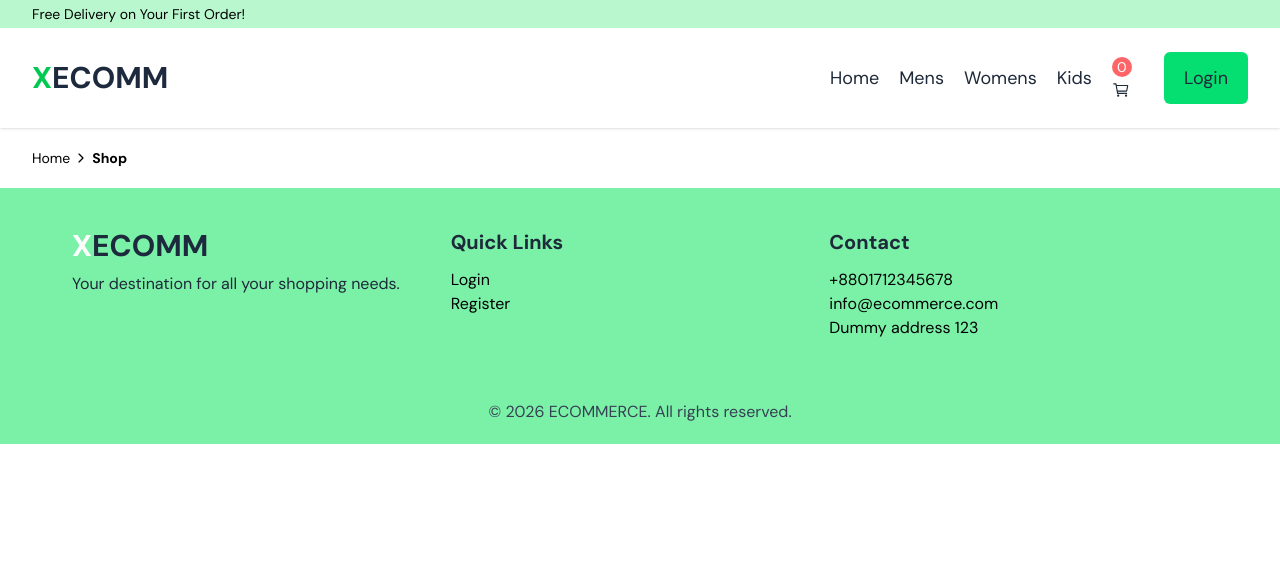
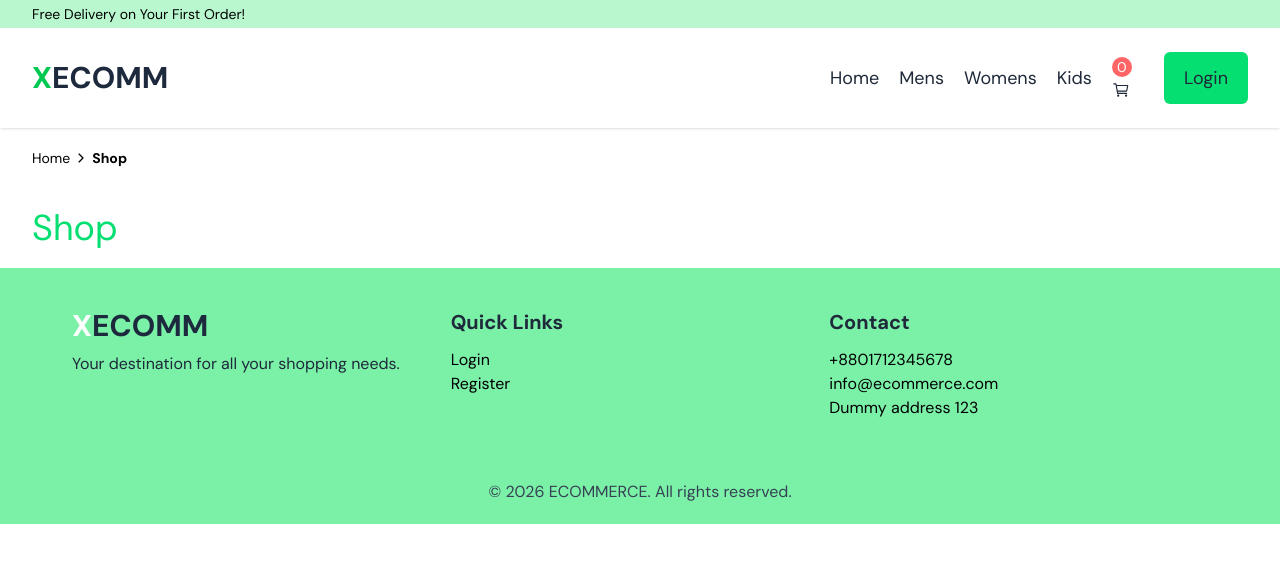
Before and after one commit to tirthosarkar/E-Commerce-Website-1, a React app: page /Shop in a window 1280 px wide. Shown: the top 562 px of the page. Built offline with nearby package versions, Linux system fonts and the light colour scheme; the HTML template or start-up script is replaced by a standard one.

Commit message:
Added shop.jsx Title

```diff
--- a/src/pages/Shop.jsx
+++ b/src/pages/Shop.jsx
@@ -10,15 +10,20 @@ const Shop = () => {
       <Layout>
         {/*Breadcrumb*/}
 
-        <div className='max-w-360 lg:px-8 px-5 mx-auto py-5'>
+        <div className="max-w-360 lg:px-8 px-5 mx-auto py-5">
           <div className="flex gap-x-1 items-center text-sm  ">
             <Link to="/">Home</Link>
             <IoIosArrowForward />
 
-            <Link className='font-bold' to="/shop">Shop</Link>
+            <Link className="font-bold" to="/shop">
+              Shop
+            </Link>
           </div>
         </div>
         {/*Title*/}
+        <div className="max-w-360 lg:px-8 px-3 mx-auto py-5">
+          <div className="flex text-4xl text-green-400  ">Shop</div>
+        </div>
         {/*Main Container*/}
       </Layout>
     </>
```
